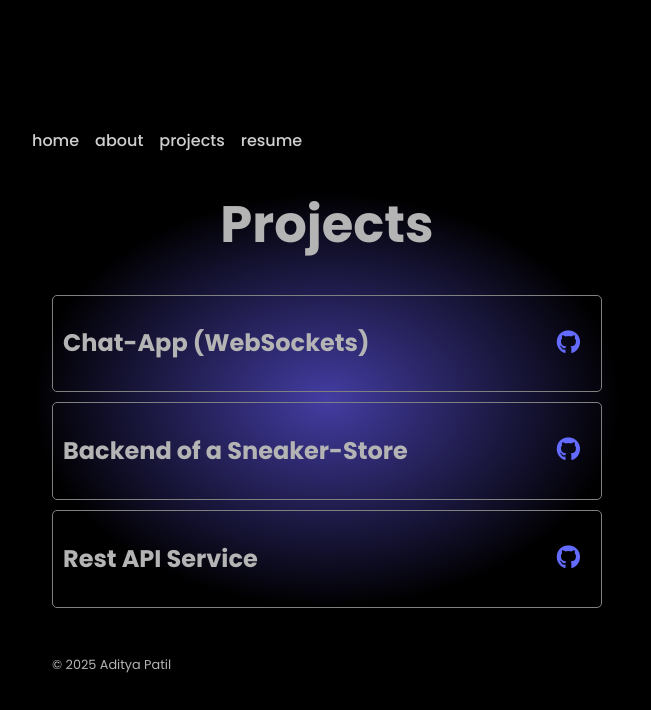
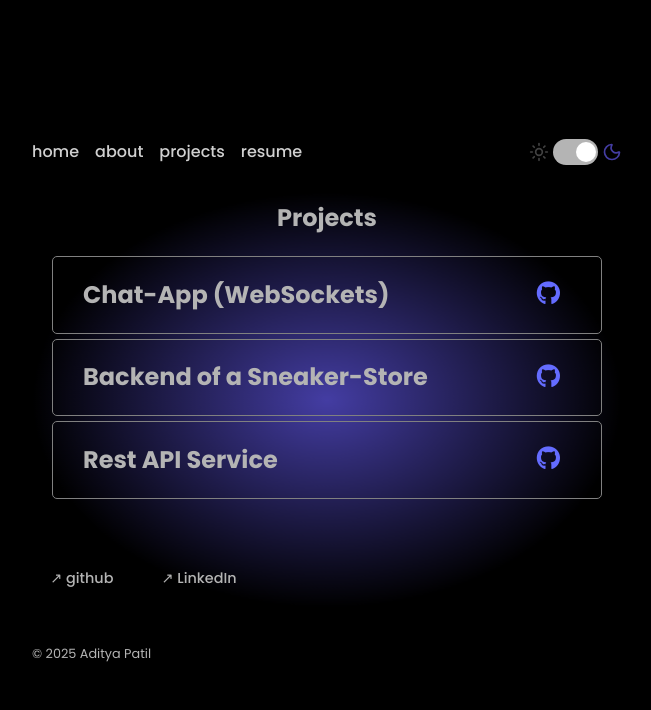
Before and after one commit to AdityaPatil0708/portfolio, a React (Vite) app: page /projects in a window 1280 px wide. Shown: the top 710 px of the page, without its empty margins (313-964 px from the left). Built offline with nearby package versions, Linux system fonts and the light colour scheme.

Commit message:
added light,dark modes

```diff
--- a/package.json
+++ b/package.json
@@ -10,6 +10,7 @@
     "preview": "vite preview"
   },
   "dependencies": {
+    "lucide-react": "^0.553.0",
     "react": "^19.2.0",
     "react-dom": "^19.2.0",
     "react-router-dom": "^7.9.6"
--- a/src/components/HeroW.jsx
+++ b/src/components/HeroW.jsx
@@ -2,7 +2,7 @@ export default function Hero2() {
     return (
         <section className="hero2">
             <div className="title">
-                <h1>Projects</h1>
+                <h2>Projects</h2>
             </div>
             <div className="project1">
                 <div className="project1-title">
@@ -32,9 +32,6 @@ export default function Hero2() {
                 </div>
             </div>
             <br />
-            <div className="copyright">
-                <p>© 2025 Aditya Patil</p>
-            </div>
         </section>
 
     );
--- a/src/components/Navbar.jsx
+++ b/src/components/Navbar.jsx
@@ -1,13 +1,45 @@
 import { Link } from "react-router-dom";
+import { Sun, Moon } from 'lucide-react';
+import { useState } from 'react';
+
 export default function Navbar() {
+  const [isDark, setIsDark] = useState(true);
+
+  const toggleMode = () => {
+    setIsDark(!isDark);
+
+    document.documentElement.classList.toggle('dark');
+  };
+
   return (
     <nav className="navbar">
       <ul>
-        <li><Link to = "/">home</Link></li>
-        <li><a href="/about">about</a></li>
-        <li><Link to = "/projects">projects</Link></li>
-        <li><a href="https://drive.google.com/file/d/1OzS5iCJWlJKqsmrREoIbMyrxCWRNTS0B/view?usp=drive_link">resume</a></li>
+        <li><Link to="/">home</Link></li>
+        <li><Link to="/about">about</Link></li>
+        <li><Link to="/projects">projects</Link></li>
+        <li>
+          <a
+            href="https://drive.google.com/file/d/1OzS5iCJWlJKqsmrREoIbMyrxCWRNTS0B/view?usp=drive_link"
+            target="_blank"
+            rel="noopener noreferrer"
+          >
+            resume
+          </a>
+        </li>
       </ul>
+
+      {/* Mode Toggle Button */}
+      <div className="mode-toggle-wrapper">
+        <Sun className={`icon sun-icon ${!isDark ? 'active' : ''}`} size={20} />
+        <button
+          onClick={toggleMode}
+          className="mode-toggle"
+          aria-label="Toggle dark mode"
+        >
+          <span className={`toggle-slider ${isDark ? 'active' : ''}`}></span>
+        </button>
+        <Moon className={`icon moon-icon ${isDark ? 'active' : ''}`} size={20} />
+      </div>
     </nav>
   );
 }
--- a/src/pages/Projects.jsx
+++ b/src/pages/Projects.jsx
@@ -1,6 +1,6 @@
 import Navbar from "../components/Navbar";
 import HeroW from "../components/HeroW";
-
+import Footer from "../components/Footer";
 import "../styles2.css";
 
 function Projects() {
@@ -10,6 +10,7 @@ function Projects() {
       <main className="content">
         <HeroW />
       </main>
+      <Footer/>
     </div>
   );
 }
--- a/src/styles.css
+++ b/src/styles.css
@@ -33,6 +33,81 @@ body::before {
 .app {
     width: 590px;
     padding: 1rem;
+}
+
+.navbar {
+    display: flex;
+    justify-content: space-between;
+    align-items: center;
+}
+
+.mode-toggle-wrapper {
+    display: flex;
+    align-items: center;
+    gap: 4px;
+}
+
+.mode-toggle {
+    position: relative;
+    width: 45px;
+    height: 26px;
+    border-radius: 13px;
+    border: none;
+    cursor: pointer;
+    transition: background-color 0.3s ease;
+    flex-shrink: 0;
+    background-color: #b4b4b4;
+}
+
+.mode-toggle:focus {
+    outline: none;
+}
+
+
+.toggle-slider {
+    position: absolute;
+    top: 3px;
+    left: 3px;
+    width: 20px;
+    height: 20px;
+    background: white;
+    border-radius: 50%;
+    transition: transform 0.3s ease;
+
+}
+
+.toggle-slider.active {
+    transform: translateX(20px);
+}
+
+.icon {
+    transition: opacity 0.3s ease, color 0.3s ease;
+    flex-shrink: 0;
+}
+
+.sun-icon {
+    color: #dbdbdb;
+}
+
+.moon-icon {
+    color: #443da3;
+    opacity: 0.6;
+}
+
+.sun-icon:not(.active) {
+    opacity: 0.3;
+}
+
+.moon-icon:not(.active) {
+    opacity: 0.3;
+}
+
+.sun-icon.active {
+    opacity: 1;
+}
+
+.moon-icon.active {
+    opacity: 1;
 }
 
 .navbar ul {
@@ -80,18 +155,23 @@ body::before {
     margin-top: 35px;
     gap: 2rem;
 }
+
 .footer .links {
     gap: 2.5rem;
 }
-.footer .links button{
+
+.footer .links button {
     background: transparent;
 }
-.footer a{
+
+.footer a {
     color: #b4b4b4;
 }
+
 .footer a:hover {
     color: #b4b4b4;
 }
+
 .footer p {
     margin-top: 1.5rem;
     font-size: 0.8rem;
@@ -109,6 +189,7 @@ body::before {
 
     }
 }
+
 @media (max-width: 768px) {
     .hero {
         flex-direction: column;
--- a/src/styles2.css
+++ b/src/styles2.css
@@ -1,7 +1,5 @@
 body {
     font-family: "Poppins", sans-serif;
-
-    background: #000000;
     margin: 0;
     position: relative;
     color: #b4b4b4;
@@ -34,13 +32,15 @@ body::before {
 
     z-index: -1;
 }
-.app{
+
+.app {
     width: 590px;
     padding: 1rem;
 }
+
 .navbar ul {
     list-style: none;
-    padding: 0;
+
     display: flex;
     justify-content: left;
     gap: 1rem;
@@ -56,56 +56,56 @@ body::before {
 .navbar a:hover {
     color: #443da3;
 }
-.hero2{
+
+.hero2 {
     padding-left: 20px;
     padding-right: 20px;
 }
-.hero2 .title h1{
+
+.hero2 .title h2 {
     text-align: center;
 }
+
 .hero2 .project1 {
     border: 1px solid gray;
     border-radius: 5px;
-    padding: 10px;
-    margin-bottom: 10px;
+    padding-left: 30px;
+    padding-right: 30px;
+    margin-bottom: 5px;
+}
 
-
-
-
-}
 .hero2 .project2 {
     border: 1px solid gray;
     border-radius: 5px;
-    padding: 10px;
-    margin-bottom: 10px;
+    padding-left: 30px;
+    padding-right: 30px;
+    margin-bottom: 5px;
+}
 
-
-
-
-}
 .hero2 .project3 {
     border: 1px solid gray;
     border-radius: 5px;
-    padding: 10px;
-    margin-bottom: 10px;
-
-
-
+    padding-left: 30px;
+    padding-right: 30px;
 
 }
-.hero2 .project1-title{
+
+.hero2 .project1-title {
     display: flex;
     justify-content: space-between;
 }
-.hero2 .project2-title{
+
+.hero2 .project2-title {
     display: flex;
     justify-content: space-between;
 }
-.hero2 .project3-title{
+
+.hero2 .project3-title {
     display: flex;
     justify-content: space-between;
 }
-.hero2 button{
+
+.hero2 button {
     background: none;
     border-radius: 12px;
     height: fit-content;
@@ -113,17 +113,14 @@ body::before {
     padding: 5px 10px;
     background: transparent;
 }
-.hero2 button:hover{
+
+.hero2 button:hover {
     background-color: #fff;
     transition: 0.5s;
 }
 
-.fa-github{
+.fa-github {
     font-size: 24px;
-}
-.copyright p{
-    font-size: 0.8rem;
-
 }
 
 @keyframes smoothBreath {
@@ -138,6 +135,7 @@ body::before {
 
     }
 }
+
 @media (max-width: 768px) {
     .hero {
         flex-direction: column;
```
Also changed, not shown: 1 other file (tests, documents, lock files or other folders). Lines whose indentation alone changed are shown as unchanged.
